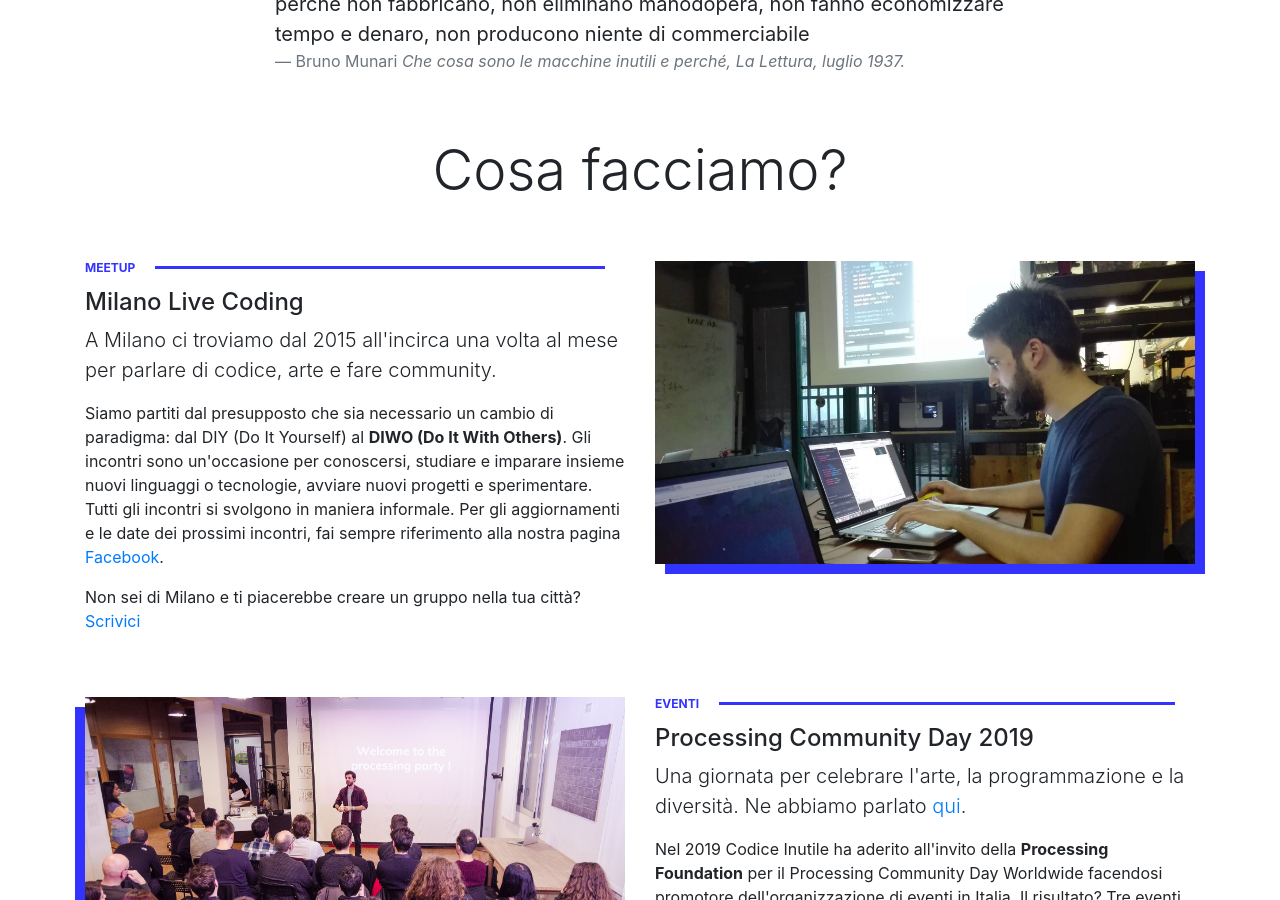
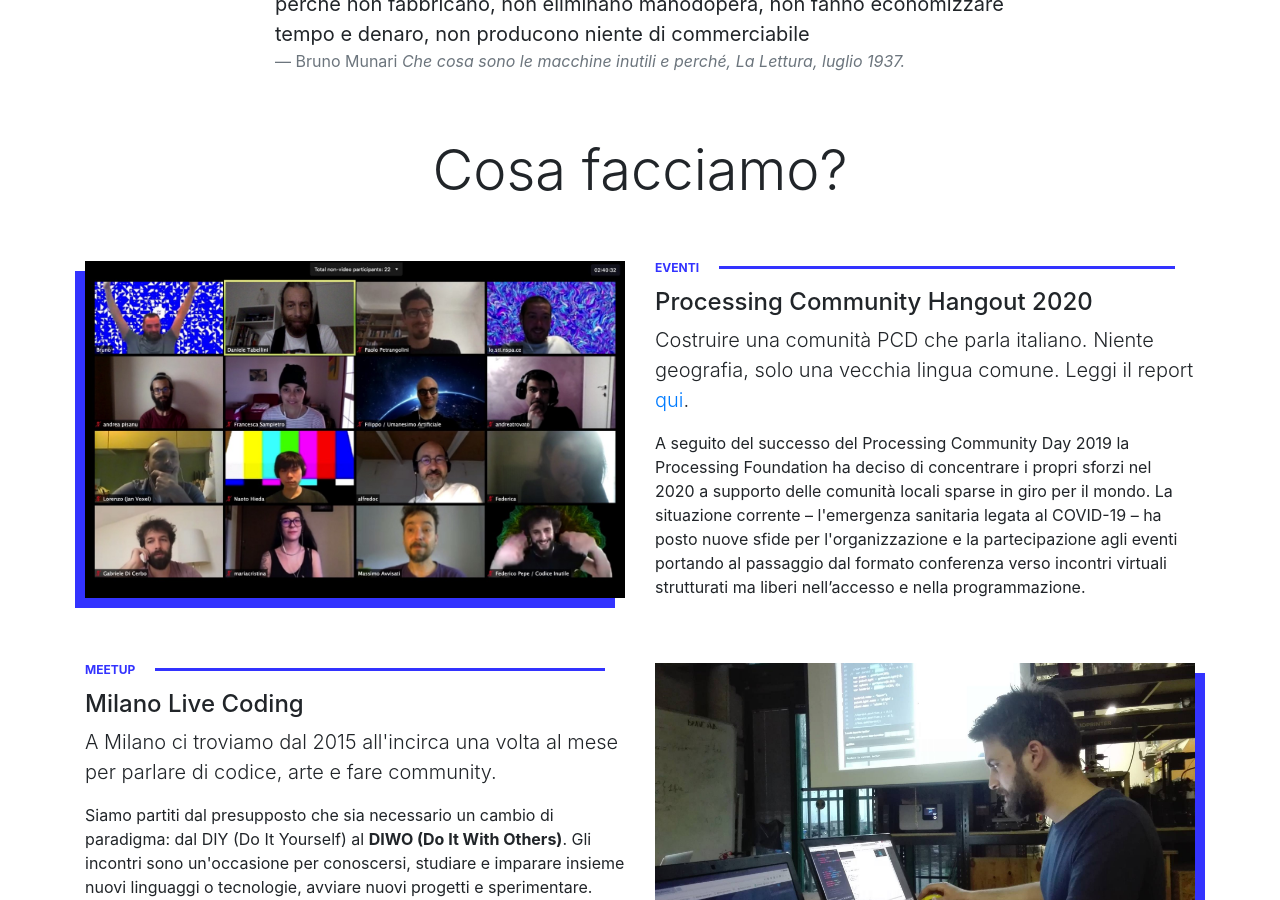
Before and after one commit to codiceinutile/codiceinutile.org, a Jekyll site: the page built from index.md, in a window 1280 px wide and 900 px high, scrolled down 733 px. Built offline with Jekyll 4.4.1, drawn with Linux system fonts in a browser that asks for light colours; nearby versions of some CDN libraries.

Commit message:
Added PCD Hangout

```diff
--- a/_layouts/home.html
+++ b/_layouts/home.html
@@ -32,6 +32,17 @@
     </div>
   </div>
   <div class="row mb-5">
+    <div class="col-12 col-md-6 order-last order-md-first">
+      <img src="/assets/images/codice-inutile-Processing-community-hangount-2020.jpeg" class="img-fluid img-shadow-right" alt="Processing Community Hangout" />
+    </div>
+    <div class="col-12 col-md-6 mt-5 mt-md-0 order-first order-md-last">
+      <h3 class="text-uppercase">Eventi</h3>
+      <h4>Processing Community Hangout 2020</h4>
+      <p class="lead">Costruire una comunità PCD che parla italiano. Niente geografia, solo una vecchia lingua comune. Leggi il report <a href="https://medium.com/@codiceinutile/processing-community-hangout-2-in-italiano-5e18e44446c8">qui</a>.</p>
+      <p>A seguito del successo del Processing Community Day 2019 la Processing Foundation ha deciso di concentrare i propri sforzi nel 2020 a supporto delle comunità locali sparse in giro per il mondo. La situazione corrente – l'emergenza sanitaria legata al COVID-19 – ha posto nuove sfide per l'organizzazione e la partecipazione agli eventi portando al passaggio dal formato conferenza verso incontri virtuali strutturati ma liberi nell’accesso e nella programmazione.</p>
+    </div>
+  </div>
+  <div class="row mb-5">
     <div class="col-12 col-md-6">
       <h3 class="text-uppercase">Meetup</h3>
       <h4>Milano Live Coding</h4>
@@ -60,7 +71,7 @@
       <h3 class="text-uppercase">Formazione</h3>
       <h4>Corsi e Workshop</h4>
       <p class="lead">Realizziamo corsi e workshop per bambini, ragazzi e adulti sia per principianti che per utenti pi&ugrave; esperti.</p>
-      <p class="text-center my-3"></p><a class="btn btn-warning" href="https://codiceinutile.thinkific.com/?utm_source=website&utm_medium=button&utm_campaign=home-page">Scopri i nostri corsi on-line</a></p>
+      <p class="text-center my-3"></p><a class="btn btn-warning" href="https://codiceinutile.thinkific.com/?utm_source=website&utm_medium=button&utm_campaign=home-page"><i class="fas fa-chalkboard-teacher"></i> Scopri i nostri corsi on-line</a></p>
       <p>Il nostro obiettivo &egrave; riuscire a trasmettere la nostra passione per l'arte e la programmazione. Facciamo il possibile per portare tutti i partecipanti a raggiungere dei risultati concreti. Siamo flessibili e riusciamo ad adattarci a esigenzie sia di budget che di tempo disponibili. Ci piace collaborare con realt&agrave; di vario genere sul territorio: dalle associazioni culturali, ai FabLab, alle aziende.</p>
       <p>Vuoi organizzare un corso nella tua citt&agrave;? <a href="mailto:&#099;&#111;&#100;&#105;&#099;&#101;&#105;&#110;&#117;&#116;&#105;&#108;&#101;&#064;&#103;&#109;&#097;&#105;&#108;&#046;&#099;&#111;&#109;?subject=Vorrei%20organizzare%20un%20corso">Contattaci</a></p>
     </div>
```
Also changed, not shown: assets/images/codice-inutile-Processing-community-hangount-2020.jpeg (added).
